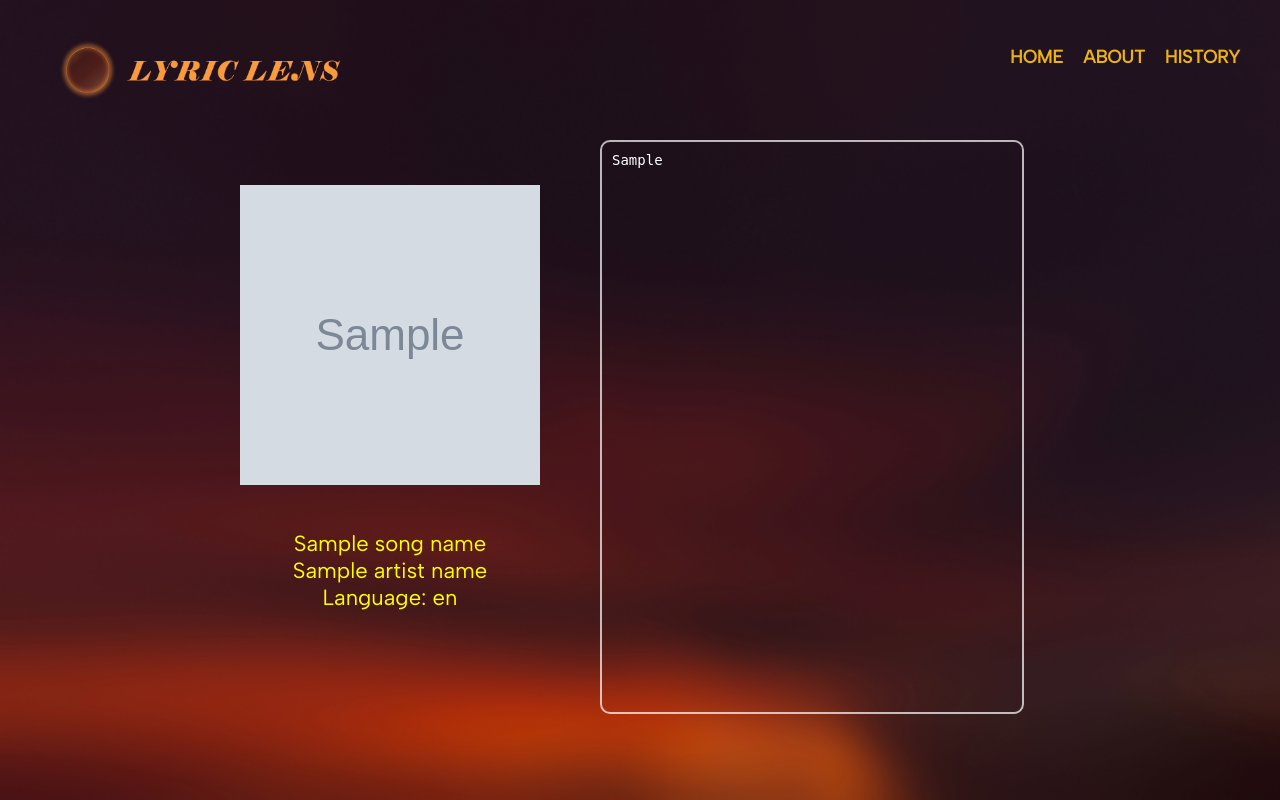
After one commit to Nail-Claros/LyricLens, a Flask app: template templates/lyrics.html in a window 1280 px wide. The commit adds this page. Run offline with Flask 3, Linux system fonts and the light colour scheme; the template is opened without the code that fills it: most values are stand-ins (such as "Sample title", 1, 10 or a date in 2020); grey boxes marked "Sample" are stand-in pictures.

Commit message:
added view lyrics page

```diff
--- a/app.py
+++ b/app.py
@@ -87,6 +87,15 @@ def history():
 def about():
     return render_template('about.html')
 
+@app.route('/lyrics')
+def lyrics():
+    songName = request.args.get('songName')
+    artistName = request.args.get('artistName')
+    songLang = request.args.get('songLang')
+    songLyric = request.args.get('songLyric')
+    albumCover = request.args.get('albumCover')
+    return render_template('lyrics.html', songName=songName, artistName=artistName, songLang=songLang, songLyric=songLyric, albumCover=albumCover)
+
 @app.route('/run_listener', methods=['POST'])
 def run_listener():
     from listener import run
--- /dev/null
+++ b/static/styles/lyrics.css
@@ -0,0 +1,105 @@
+body {
+    background-image: url('../images/Lyric Lens (Background Image).png');
+    background-repeat: no-repeat;
+    background-size: cover;
+    margin: 0;
+    padding: 0;
+    display: flex;
+    justify-content: center;
+    align-items: center;
+    height: 100vh;
+    color: yellow;
+    font-family: 'Albert Sans';
+    font-size: 22px;
+}
+
+.navbar {
+    position: absolute;
+    top: 20px;
+    right: 40px;
+}
+
+.navbar-img{
+    position: absolute;
+    top: 20px;
+    left: 40px;
+}
+
+.nav-links {
+    list-style-type: none;
+    display: flex;
+    gap: 20px;
+}
+
+.nav-links li a {
+    text-decoration: none;
+    font-size: 18px;
+    color: rgb(237, 179, 20);
+    font-weight: bold;
+    transition: color 0.3s;
+}
+
+.nav-links li a:hover {
+    color: #ff7700;
+}
+
+.grid-container
+{
+    margin-top: 80px;
+    gap: 0px 60px;
+    height: 600px;
+    width: 800px;
+    display: grid;
+    grid-template-columns: 300px 1fr;
+    grid-template-rows: 390px 1fr;
+    grid-template-areas:
+    "ca lyric"
+    "songinfo lyric";
+}
+
+.e
+{
+    margin: 0px;
+    padding: 0px;
+}
+
+.ca
+{
+    grid-area: ca;
+    display: flex;
+    justify-content: center;
+    align-items: center;
+}
+
+.ca img
+{
+    width: 300px;
+    height: 300px;
+}
+
+.songinfo
+{
+    grid-area: songinfo;
+    text-align: center;
+    padding: 0px;
+    margin: 0px;
+
+}
+.lyric-container
+{
+    grid-area: lyric;
+}
+
+textarea
+{
+    width: 400px;
+    height: 550px;
+    background-color: transparent;
+    border: 2px solid rgba(255, 255, 255, 0.7);
+    border-radius: 10px;
+    color: white;
+    padding: 10px;
+    font-size: 14px;
+    resize: none;
+    outline: none;
+}
--- a/templates/history.html
+++ b/templates/history.html
@@ -15,6 +15,7 @@
                     <div class="song-artist">{{ x[1][:67] }}{% if x[1]|length > 67 %}...{% endif %}</div>
                     {% if x[3] != "" and x[2] != "Made up Language/gibberish" %}
                         <a href="{{ url_for('from_history', songName=x[0], artistName=x[1], songLyric=x[3], songLang=x[2], albumCover=x[4]) }}">Head to translations</a>
+                        <a href="{{ url_for('lyrics', songName=x[0], artistName=x[1], songLyric=x[3], songLang=x[2], albumCover=x[4]) }}">Head to Lyrics</a>
                     {% endif %}
                     {% if x[2] == "Made up Language/gibberish" %}
                         <p>coming soon!</p>
--- /dev/null
+++ b/templates/lyrics.html
@@ -0,0 +1,35 @@
+{% extends '_template.html' %}
+{% block styles %}
+    <link rel="stylesheet" href="static/styles/lyrics.css">
+{% endblock %}
+
+{% block body %}
+<body>
+    <nav class="navbar-img">
+        <img src="{{ url_for('static', filename='images/Lyric Lens (Text Logo and Icon) - Horizontal.png')}}" style="height: 100px; width: 300px; padding-bottom: 80px;">
+    </nav>
+    <nav class="navbar">
+        <ul class="nav-links">
+            <li><a href="{{url_for('index')}}">HOME</a></li>
+            <li><a href="{{url_for('about')}}">ABOUT</a></li>
+            <li><a href="{{url_for('history')}}">HISTORY</a></li>
+        </ul>
+    </nav>
+
+    <div class="grid-container">
+        <div class="ca">
+            <img src="{{ albumCover }}" alt="Album Cover" class="album-cover" id="album-cover">
+        </div>
+
+        <div class="songinfo">
+            <p id="song-name" class="e">{{ songName[:40] }}{% if songName|length > 40 %}...{% endif %}</p>
+            <p id="artist-name" class="e">{{ artistName[:40] }}{% if artistName|length > 40 %}...{% endif %}</p>
+            <p class="e">Language: {{ songLang }}</p>
+        </div>
+
+        <div class="lyric-container">
+            <textarea name="" id="" class="lyric" readonly>{{ songLyric }}</textarea>
+        </div>
+    </div>
+</body>
+{% endblock %}
```
Also changed, not shown: static/images/test.webp (added).
